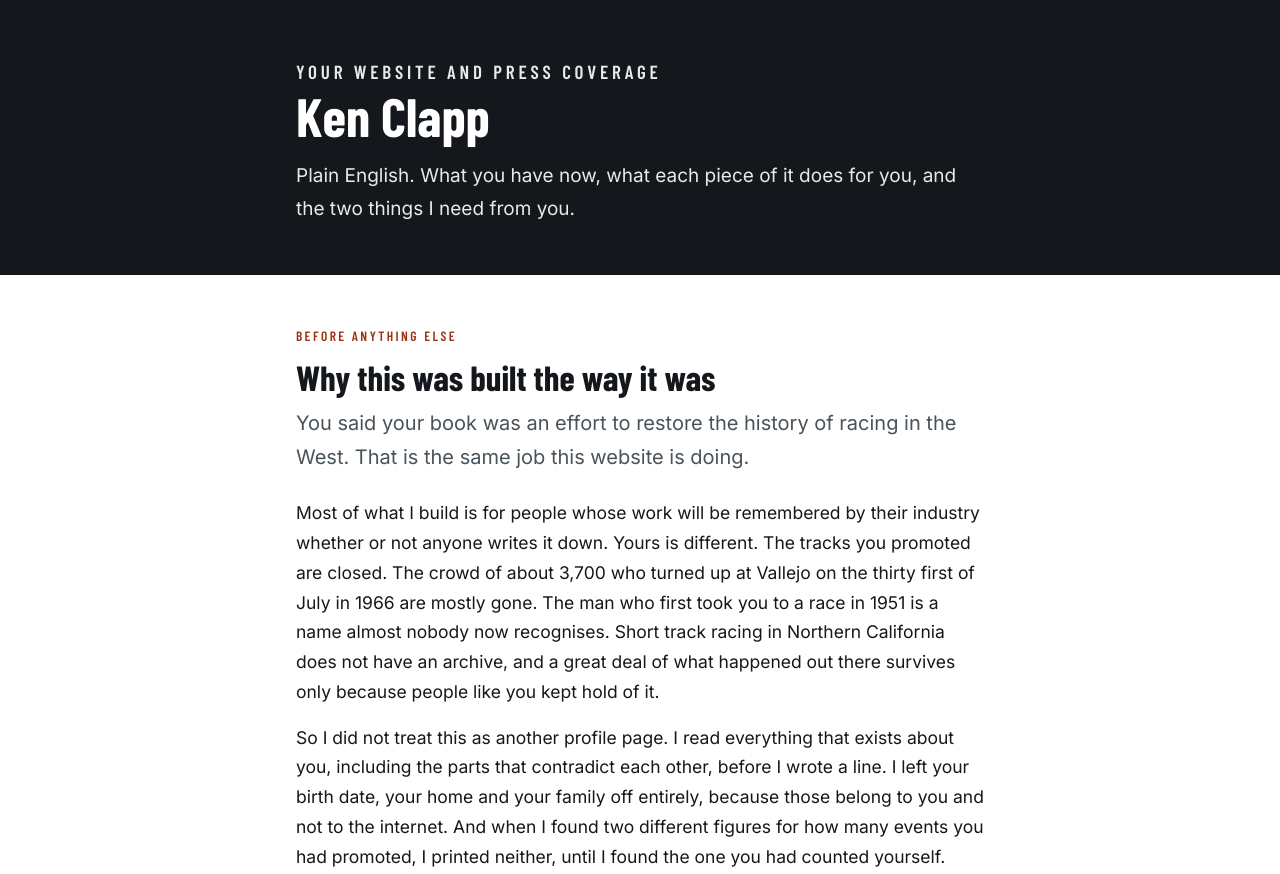
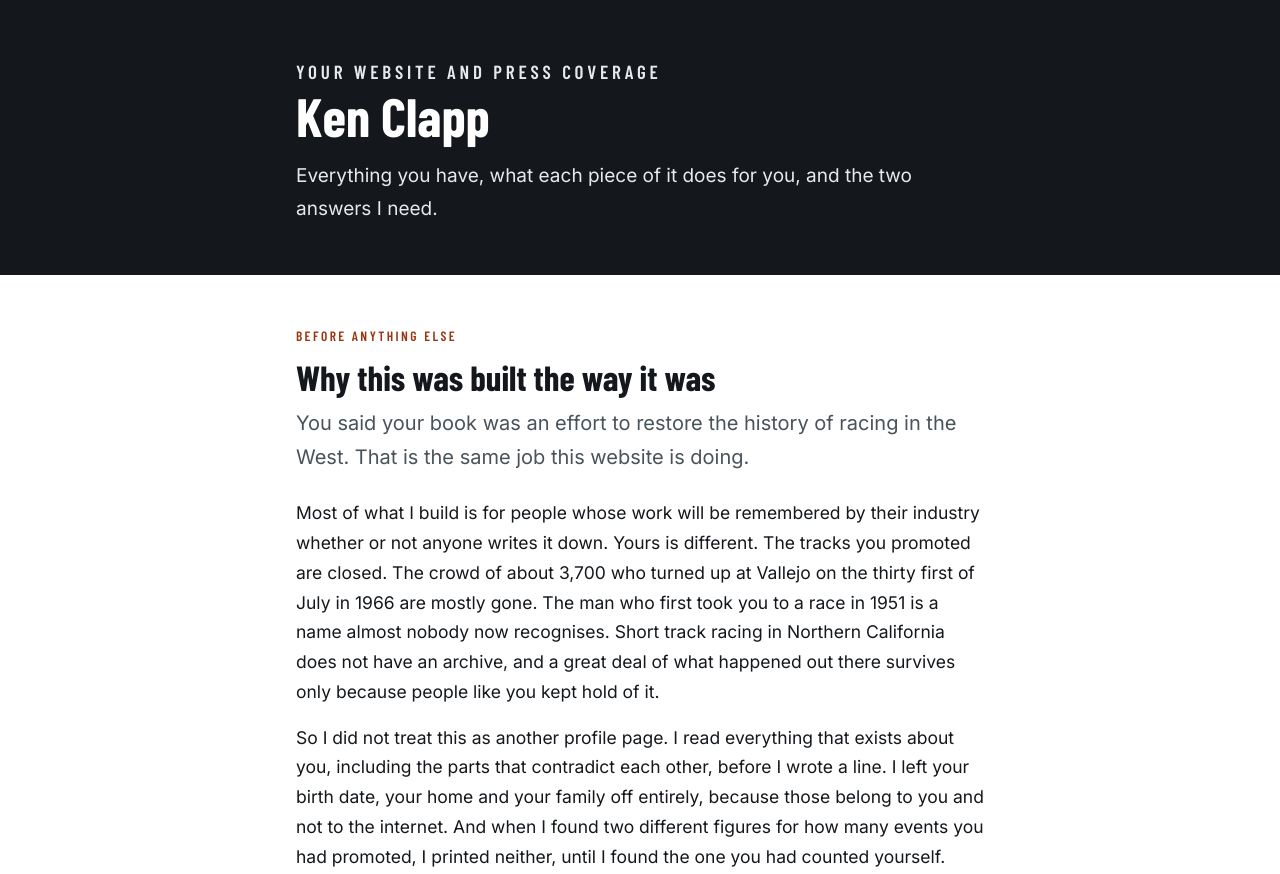
Before and after one commit to Top-Dynamos/ken-clapp, a plain HTML site: page report/index.html in a window 1280 px wide. Shown: the top 874 px of the page. Drawn offline with nearby package versions, Linux system fonts and the light colour scheme.

Commit message:
Tighten the report subtitle

```diff
--- a/report/index.html
+++ b/report/index.html
@@ -82,7 +82,7 @@
   <div class="wrap">
     <p class="eyebrow">Your website and press coverage</p>
     <h1>Ken Clapp</h1>
-    <p>Plain English. What you have now, what each piece of it does for you, and the two things I need from you.</p>
+    <p>Everything you have, what each piece of it does for you, and the two answers I need.</p>
   </div>
 </header>
 
```
